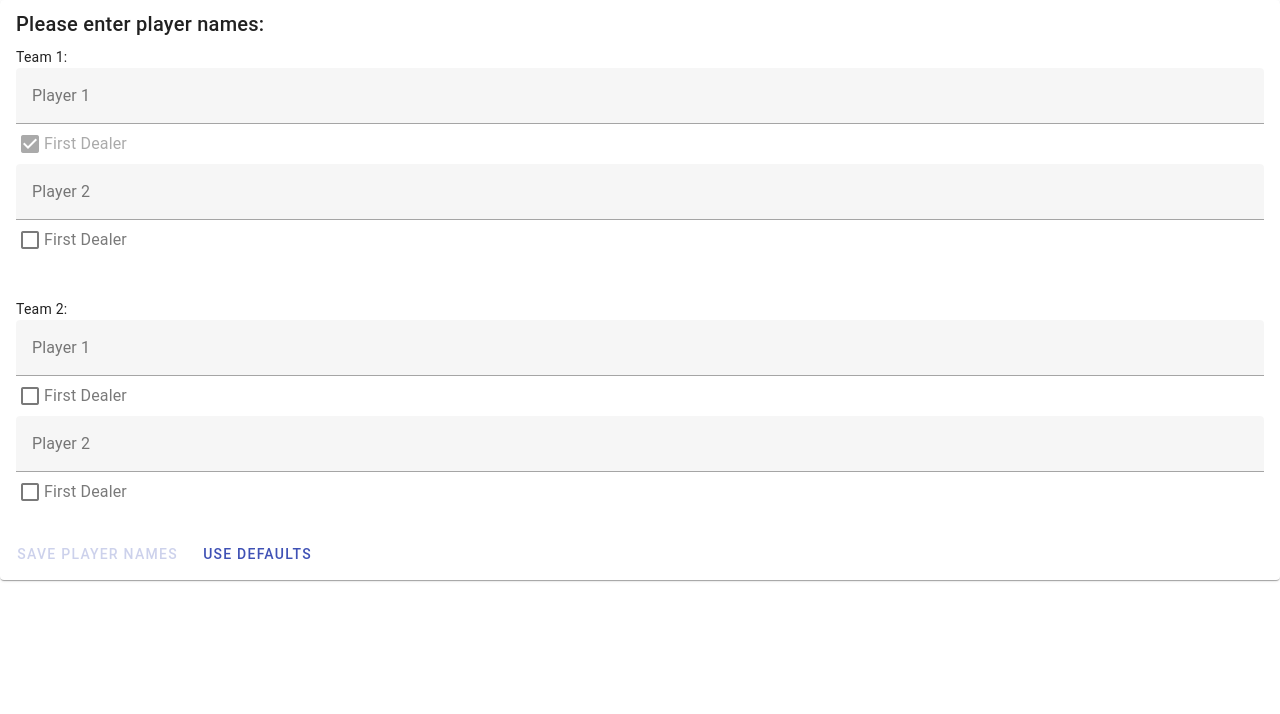
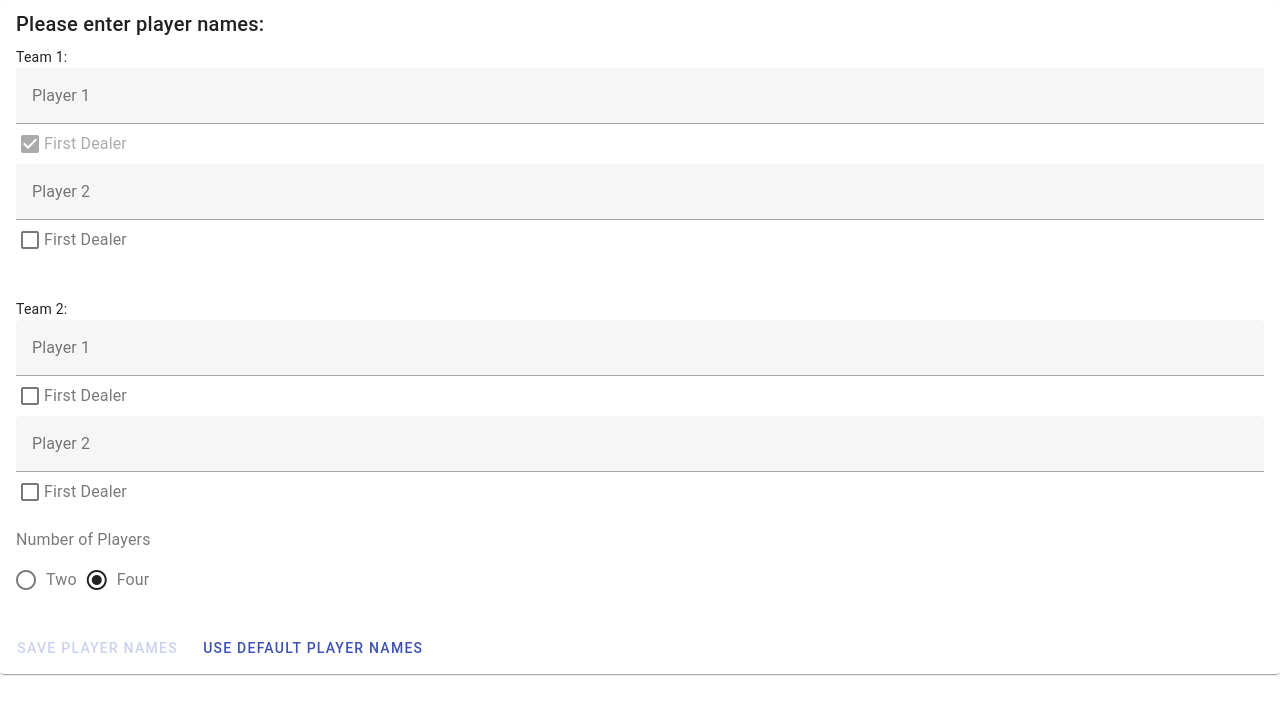
Before and after one commit to randanunn/pinochle, a Vue app: page / in a window 1280 px wide. Shown: the top 714 px of the page. Built offline with nearby package versions, Linux system fonts and the light colour scheme.

Commit message:
allow for 2 handed

```diff
--- a/src/components/TeamScore.vue
+++ b/src/components/TeamScore.vue
@@ -195,7 +195,7 @@ const props = defineProps({
 
 const store = useAppStore();
 
-const {currentHand, players} = storeToRefs(store)
+const {currentHand, players, slidersSynced } = storeToRefs(store)
 const scoreOptions = ref({})
 const scoreObject = ref({})
 const hasRoundRobin = ref(false)
@@ -232,10 +232,14 @@ const partition = x =>
 function changeSlider(event) {
     if (props.teamNumber === 1) {
       currentHand.value.teamOne.tricks = event
+      if(slidersSynced.value) {
         currentHand.value.teamTwo.tricks = Constants.AVAILABLE_TRICKS - currentHand.value.teamOne.tricks
+      }
     } else {
       currentHand.value.teamTwo.tricks = event
+      if(slidersSynced.value) {
         currentHand.value.teamOne.tricks = Constants.AVAILABLE_TRICKS - currentHand.value.teamTwo.tricks
+      }
     }
 }
 
@@ -247,20 +251,28 @@ function resetTrickCounts() {
 function decrement() {
   if (props.teamNumber === 1) {
     currentHand.value.teamOne.tricks = currentHand.value.teamOne.tricks > 0 ? currentHand.value.teamOne.tricks - 1 : currentHand.value.teamOne.tricks
+    if(slidersSynced.value) {
       currentHand.value.teamTwo.tricks = Constants.AVAILABLE_TRICKS - currentHand.value.teamOne.tricks
+    }
   } else {
     currentHand.value.teamTwo.tricks = currentHand.value.teamTwo.tricks > 0 ? currentHand.value.teamTwo.tricks - 1 : currentHand.value.teamTwo.tricks
+    if(slidersSynced.value) {
       currentHand.value.teamOne.tricks = Constants.AVAILABLE_TRICKS - currentHand.value.teamTwo.tricks
+    }
   }
 }
 
 function increment() {
   if (props.teamNumber === 1) {
     currentHand.value.teamOne.tricks = currentHand.value.teamOne.tricks < Constants.AVAILABLE_TRICKS ? currentHand.value.teamOne.tricks + 1 : currentHand.value.teamOne.tricks
+    if(slidersSynced.value) {
       currentHand.value.teamTwo.tricks = Constants.AVAILABLE_TRICKS - currentHand.value.teamOne.tricks
+    }
   } else {
     currentHand.value.teamTwo.tricks = currentHand.value.teamTwo.tricks < Constants.AVAILABLE_TRICKS ? currentHand.value.teamTwo.tricks + 1 : currentHand.value.teamTwo.tricks
+    if(slidersSynced.value) {
       currentHand.value.teamOne.tricks = Constants.AVAILABLE_TRICKS - currentHand.value.teamTwo.tricks
+    }
   }
 }
 
--- a/src/store/app.js
+++ b/src/store/app.js
@@ -15,6 +15,8 @@ export const useAppStore = defineStore('app', {
     ],
     scores: [],
     stats: [],
+    numberOfPlayers: 4,
+    slidersSynced: true,
     scoringStarted: false
   }),
 })
--- a/src/views/Home.vue
+++ b/src/views/Home.vue
@@ -73,6 +73,12 @@
                       @input="unsetPlayFirstCheckboxes(3)"
                       density="compact" hide-details></v-checkbox>
         </v-card-text>
+        <v-radio-group inline label="Number of Players"
+                       v-model="numberOfPlayers"
+                       @change="setSliderSync()">
+          <v-radio label="Two" :value="2"></v-radio>
+          <v-radio label="Four" :value="4"></v-radio>
+        </v-radio-group>
         <v-card-actions>
           <v-btn :color="Constants.SYSTEM_COLOR"
                  :disabled="!players[0].name || !players[1].name || !players[2].name || !players[3].name"
@@ -81,7 +87,7 @@
           </v-btn>
           <v-btn :color="Constants.SYSTEM_COLOR"
                  @click="savePlayerNames(true)">
-            Use Defaults
+            Use Default Player Names
           </v-btn>
         </v-card-actions>
       </v-card>
@@ -101,7 +107,7 @@ import Constants from "@/constants";
 import cloneDeep from "lodash.clonedeep";
 
 const store = useAppStore();
-const { players, scoringStarted, currentHand } = storeToRefs(store)
+const { players, scoringStarted, currentHand, numberOfPlayers, slidersSynced } = storeToRefs(store)
 
 const showPlayers = ref(true)
 const teamOneComponentRef = ref()
@@ -114,6 +120,10 @@ onBeforeMount(() => {
     window.addEventListener("beforeunload", preventNav)
   }
 })
+
+function setSliderSync() {
+  slidersSynced.value = numberOfPlayers.value !== 2
+}
 
 function preventNav(event) {
   if (!scoringStarted.value) {
```
Also changed, not shown: 1 other file (tests, documents, lock files or other folders). Lines whose indentation alone changed are shown as unchanged.
